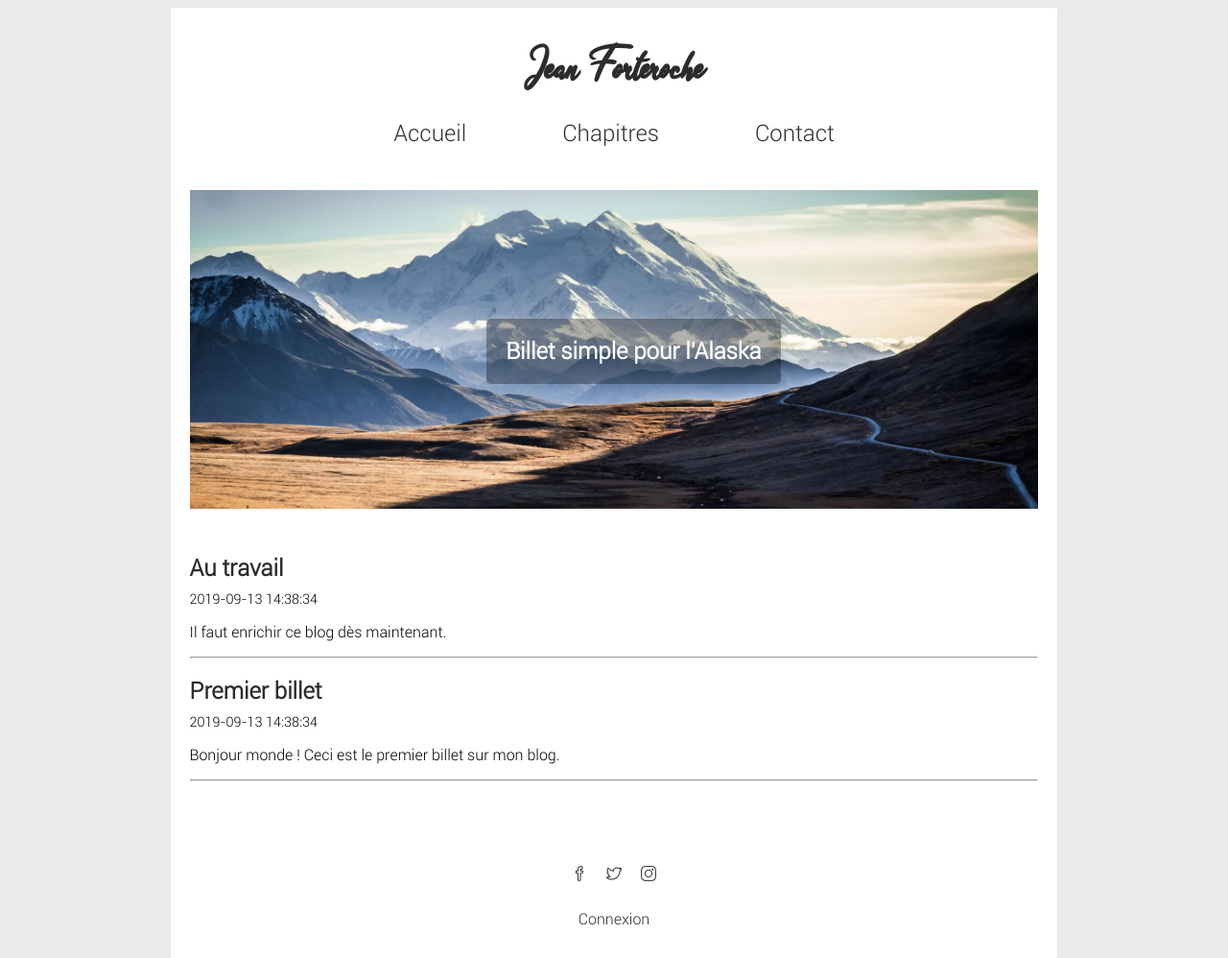
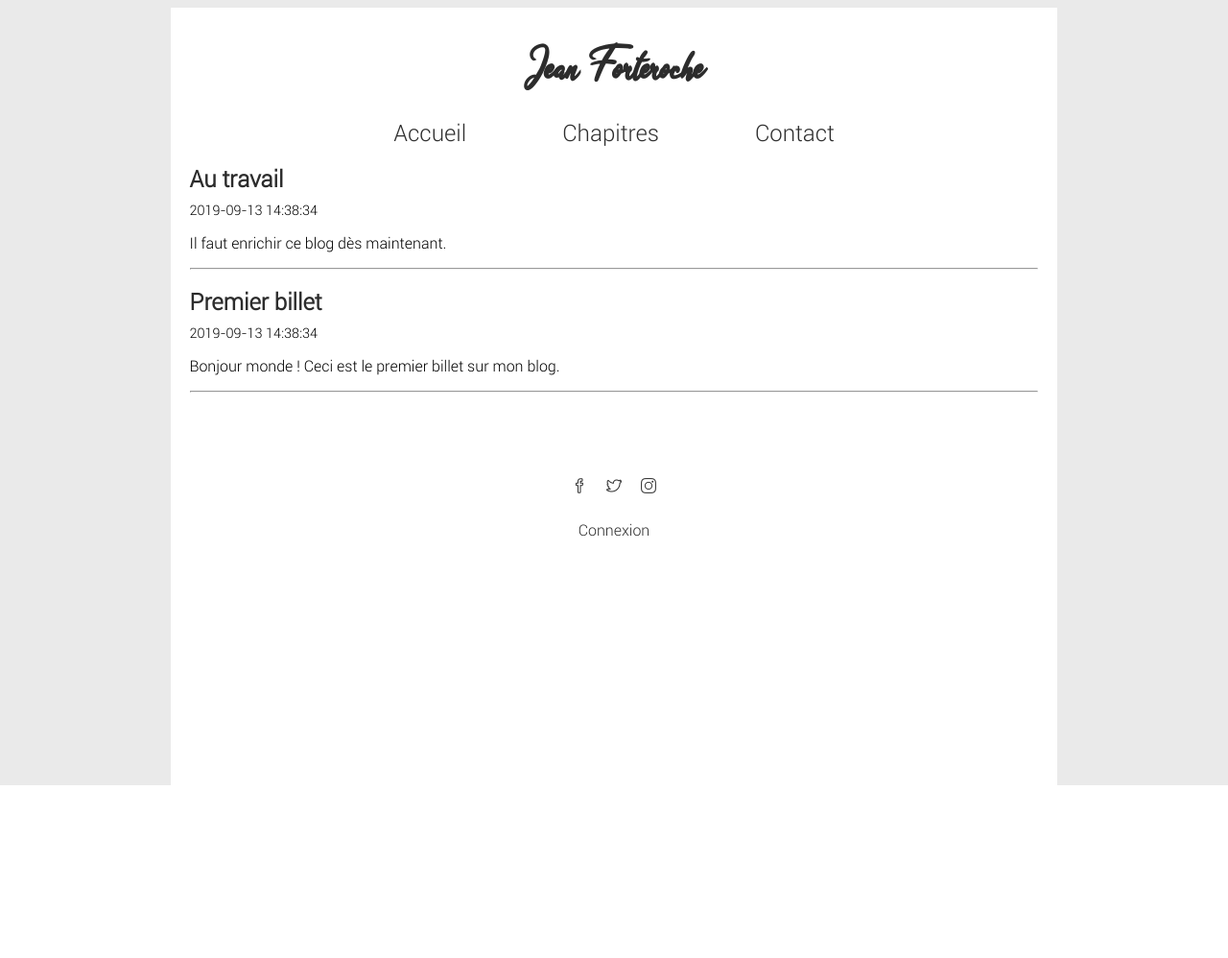
Before and after one commit to Liligeia/projet4, a PHP site: page / in a window 1280 px wide. Shown: the whole page at 96% size. After the commit the page ends 818 px from the top, so only its background shows below. Run offline with PHP 8.4, Linux system fonts and the light colour scheme; data comes from the database, SQL or seed files in the repository; some libraries are stand-ins or nearby versions.

Commit message:
Modification gabarit.php déplacement slide

```diff
--- a/Vue/gabarit.php
+++ b/Vue/gabarit.php
@@ -24,15 +24,6 @@
                 <li><a href="#">Contact</a></li>
             </ul>
         </nav>
-		<!-- Slide -->
-		<div id= slide>
-			<figure>
-            <img src="Images/slide.jpg" alt="Slide"/>
-				<figcaption>
-                <h2>Billet simple pour l'Alaska</h2>
-				</figcaption>
-			</figure>
-		</div>
       </header>
 
 	<!-- Contenu -->
```
